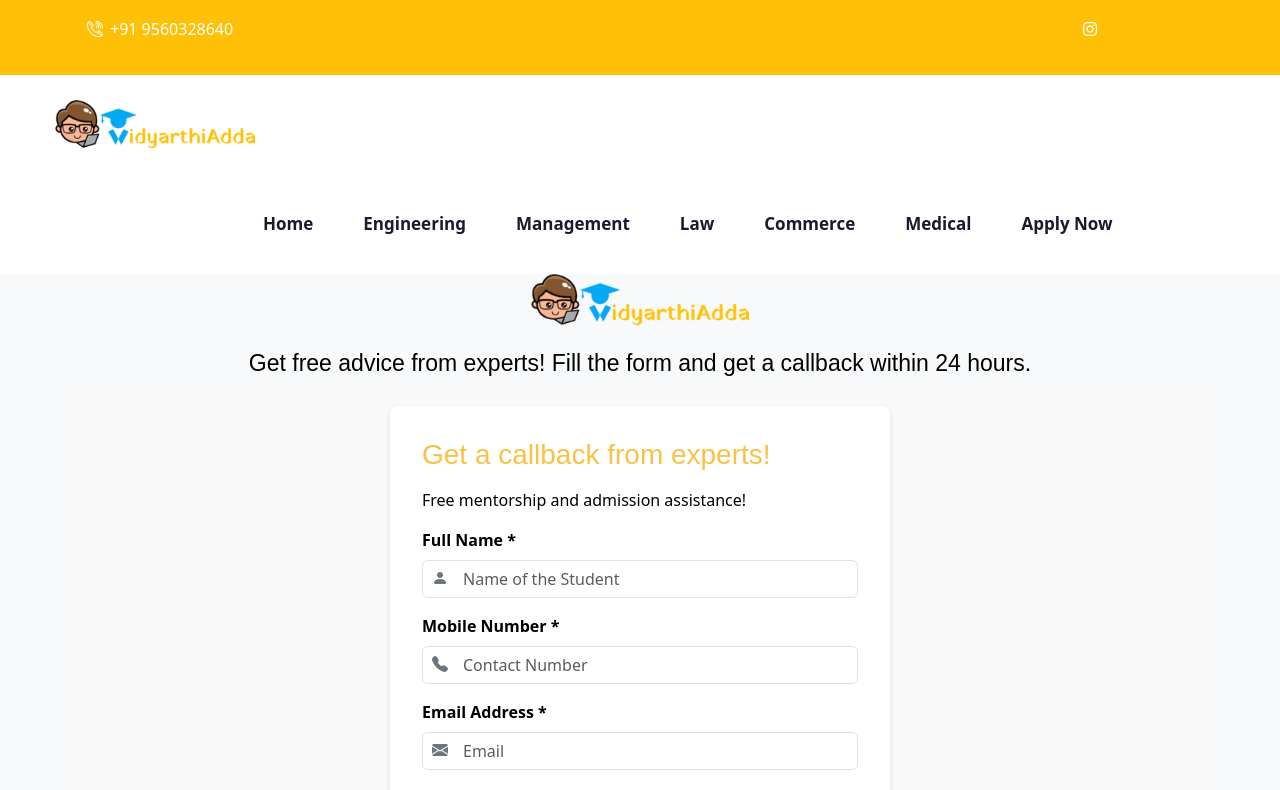
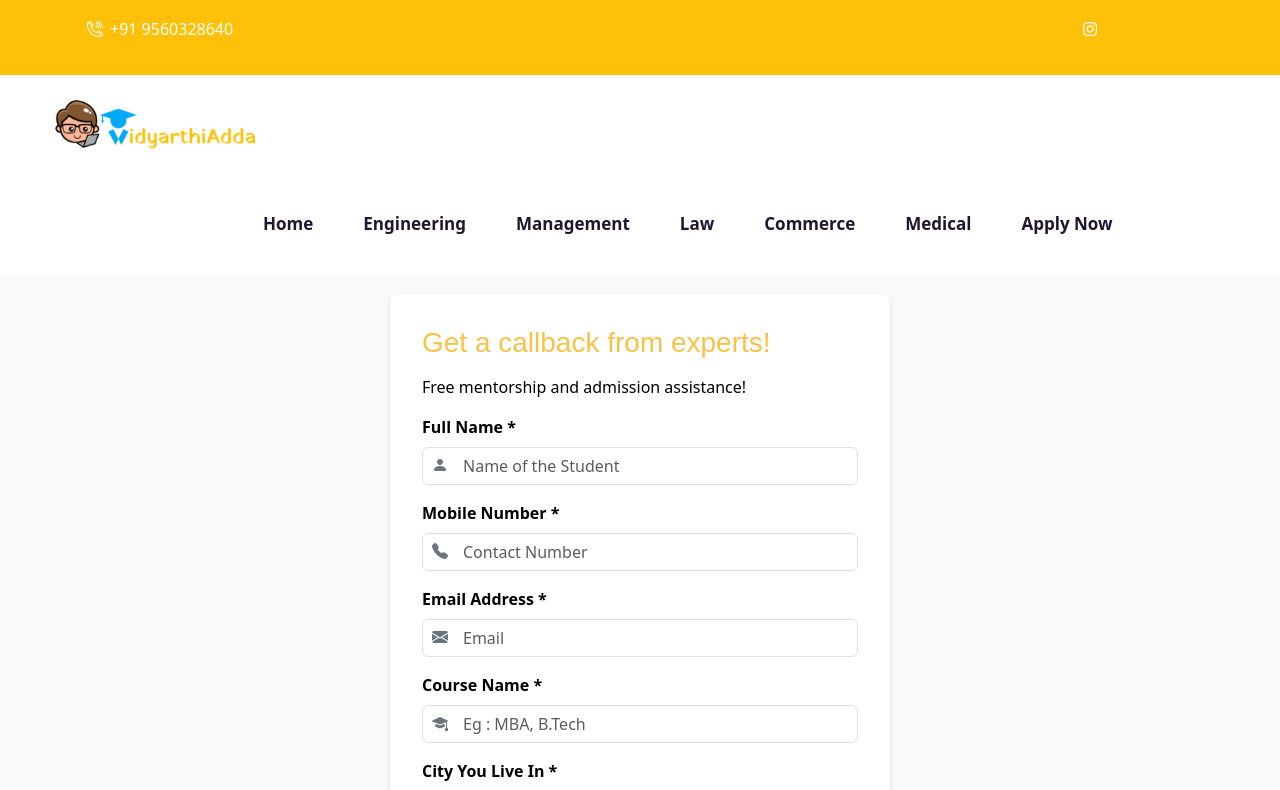
Before and after one commit to abdulrehman043/street_wolf, a Next.js app: page /apply/student_application in a window 1280 px wide. Shown: the top 790 px of the page. Built offline with nearby package versions, Linux system fonts and the light colour scheme; a web font is replaced by a local one.

Commit message:
Update student_application form

```diff
--- a/pages/apply/student_application.jsx
+++ b/pages/apply/student_application.jsx
@@ -17,14 +17,6 @@ const App = () => {
   return (
     <div>
       <NavBar />
-        <img
-        src="/assets/logo/logo.png"
-        alt="Vidyarthiadda Logo"
-        style={{ width: '17%', display : 'block', margin : 'auto' }}
-      />
-      <h3 className="text-center text-bg-light mt-4" style={{fontSize : '23px'}}>
-        Get free advice from experts! Fill the form and get a callback within 24 hours.
-      </h3>
       <MyForm />
       <Footer />
     </div>
```
